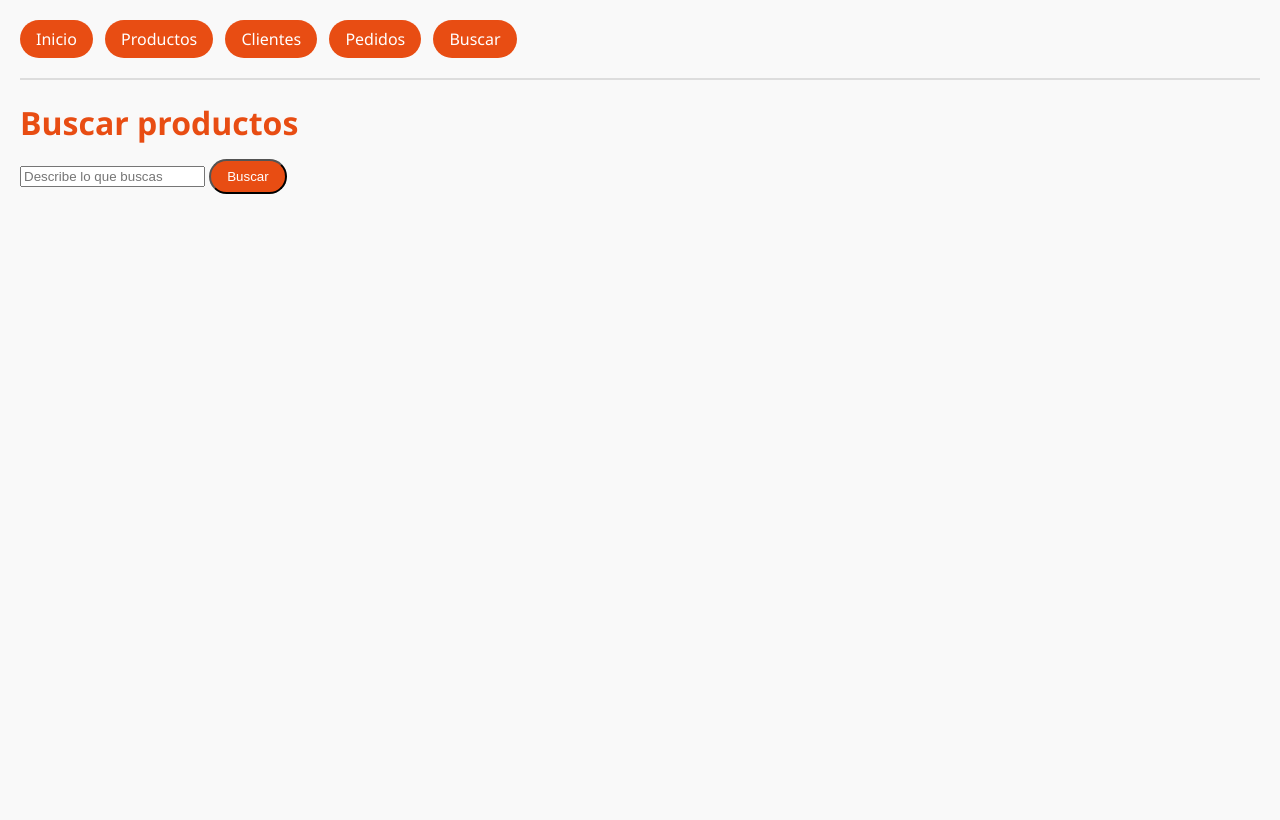
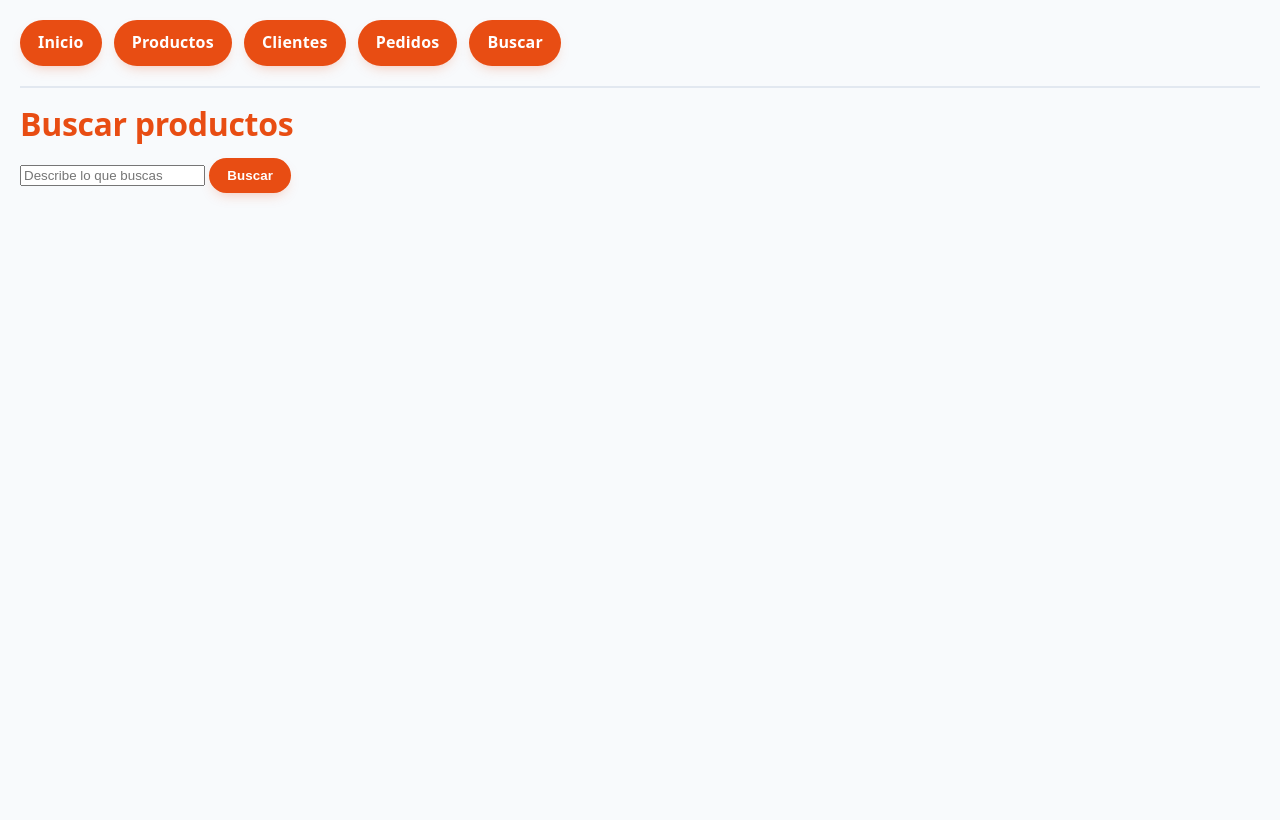
Before and after one commit to jjbernals/django-optativa, a Django app: page /buscar/ in a window 1280 px wide. Before the commit the page ends 194 px from the top, so only its background shows below. Run offline with Django 5.2, Linux system fonts and the light colour scheme.

Commit message:
first commit

```diff
--- a/tienda/static/css/main.css
+++ b/tienda/static/css/main.css
@@ -1,99 +1,196 @@
-/* Estilo general del cuerpo */
-body {
-    font-family: 'Segoe UI', sans-serif;
-    margin: 20px;
-    background-color: #f9f9f9;
-    color: #333;
+:root {
+  --bg: #f8fafc;
+  --text: #0f172a;
+  --subtext: #475569;
+  --accent: #e84d13;
+  --accent-600: #c63c0f;
+  --accent-700: #a6300c;
+  --muted: #e2e8f0;
+  --ring: rgba(232, 77, 19, 0.35);
+  --card: #ffffff;
 }
 
-/* Títulos principales */
-h1,
-h2,
-h3 {
-    color: #e84d13;
-    margin-bottom: 15px;
+@media (prefers-color-scheme: dark) {
+  :root {
+    --bg: #0b1020;
+    --text: #e5e7eb;
+    --subtext: #cbd5e1;
+    --accent: #ff6a2a;
+    --accent-600: #e3561b;
+    --accent-700: #c24713;
+    --muted: #1f2937;
+    --ring: rgba(255, 106, 42, 0.35);
+    --card: #0f172a;
+  }
 }
 
-/* Navbar estilo “pill buttons” */
+*,
+*::before,
+*::after {
+  box-sizing: border-box;
+}
+
+html, body {
+  height: 100%;
+}
+
+body {
+  font-family: ui-sans-serif, system-ui, -apple-system, Segoe UI, Roboto, Ubuntu, Cantarell, Noto Sans, Arial, "Apple Color Emoji", "Segoe UI Emoji";
+  margin: 20px;
+  background-color: var(--bg);
+  color: var(--text);
+  line-height: 1.6;
+  -webkit-font-smoothing: antialiased;
+  -moz-osx-font-smoothing: grayscale;
+}
+
+h1, h2, h3 {
+  color: var(--accent);
+  margin: 0 0 14px;
+  line-height: 1.25;
+  letter-spacing: -0.01em;
+}
+
 nav {
   margin-bottom: 20px;
 }
 
 nav a {
   display: inline-block;
-    /* Para que se comporten como botones */
-    padding: 8px 16px;
+  padding: 10px 18px;
   margin-right: 8px;
-    background-color: #e84d13;
-    /* Fondo naranja */
+  background-color: var(--accent);
   color: #fff;
-    /* Texto blanco */
   border-radius: 9999px;
-    /* Super redondeado = pill */
   text-decoration: none;
-    font-weight: 500;
-    transition: background 0.3s, transform 0.2s;
+  font-weight: 600;
+  letter-spacing: 0.01em;
+  transition: transform 0.15s ease, background-color 0.2s ease, box-shadow 0.2s ease;
+  box-shadow: 0 6px 14px -6px var(--ring);
+  outline: none;
 }
 
 nav a:hover {
-    background-color: #c63c0f;
-    /* Un naranja más oscuro al pasar */
-    transform: translateY(-2px);
-    /* Pequeño “lift” */
+  background-color: var(--accent-600);
+  transform: translateY(-1px);
 }
 
 nav a:active {
-    background-color: #a6300c;
-    /* Aún más oscuro al hacer clic */
+  background-color: var(--accent-700);
   transform: translateY(0);
-    /* Vuelve a su lugar */
 }
 
-/* Línea divisoria */
+nav a:focus-visible {
+  box-shadow: 0 0 0 4px var(--ring);
+}
+
 hr {
   border: none;
-    border-top: 2px solid #ddd;
-    margin: 15px 0;
+  border-top: 2px solid var(--muted);
+  margin: 16px 0;
 }
 
 .btn {
+  display: inline-block;
   border-radius: 9999px;
-    padding: 8px 16px;
-    background-color: #e84d13;
+  padding: 10px 18px;
+  background-color: var(--accent);
   color: #fff;
-    text-decoration:none;
+  text-decoration: none;
+  font-weight: 600;
+  letter-spacing: 0.01em;
+  transition: transform 0.15s ease, background-color 0.2s ease, box-shadow 0.2s ease;
+  box-shadow: 0 6px 14px -6px var(--ring);
+  outline: none;
+  border: 0;
+  cursor: pointer;
+}
+
+.btn:hover {
+  background-color: var(--accent-600);
+  transform: translateY(-1px);
+}
+
+.btn:active {
+  background-color: var(--accent-700);
+  transform: translateY(0);
+}
+
+.btn:focus-visible {
+  box-shadow: 0 0 0 4px var(--ring);
 }
 
 .tabla {
   width: 100%;
   border-collapse: collapse;
+  background: var(--card);
+  border-radius: 14px;
+  overflow: hidden;
+  box-shadow: 0 10px 24px -12px rgba(0,0,0,0.25);
+}
+
+.tabla thead tr {
+  background: linear-gradient(90deg, var(--accent) 0%, var(--accent-600) 100%);
+  color: #fff;
 }
 
 .encabezado-tabla {
   text-align: center;
-    border-bottom: 1px solid #ddd;
-    padding: 8px;
+  border-bottom: 1px solid var(--muted);
+  padding: 12px 10px;
+  font-weight: 700;
+  font-size: 0.95rem;
+  letter-spacing: 0.02em;
+}
+
+.fila-nombre,
+.fila,
+.pie-tabla,
+.valores-pie {
+  padding: 12px 10px;
+  border-bottom: 1px solid var(--muted);
+  vertical-align: middle;
 }
 
 .fila-nombre {
   text-align: left;
-    padding: 8px;
+  color: var(--text);
+  font-weight: 600;
 }
 
 .fila {
   text-align: right;
-    padding: 8px;
+  color: var(--subtext);
+  font-variant-numeric: tabular-nums;
+}
+
+.tabla tbody tr:hover {
+  background-color: rgba(0,0,0,0.04);
+}
+
+@media (prefers-color-scheme: dark) {
+  .tabla tbody tr:hover {
+    background-color: rgba(255,255,255,0.04);
+  }
 }
 
 .pie-tabla {
-    font-weight: bold;
+  font-weight: 700;
   text-align: right;
-    padding: 8px;
+  color: var(--text);
+  background: linear-gradient(180deg, transparent 0%, rgba(0,0,0,0.04) 100%);
 }
 
 .valores-pie {
-    font-weight: bolder;
+  font-weight: 800;
   text-align: right;
-    font-size: 1.3rem;
-    padding: 8px;
+  font-size: 1.25rem;
+  color: var(--accent);
+  font-variant-numeric: tabular-nums;
 }
+
+.tabla tfoot .pie-tabla,
+.tabla tfoot .valores-pie {
+  border-top: 2px solid var(--muted);
+  border-bottom: 0;
+}
```
Also changed, not shown: db.sqlite3. Lines whose indentation alone changed are shown as unchanged.
